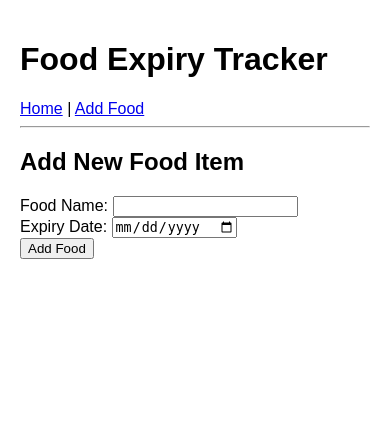
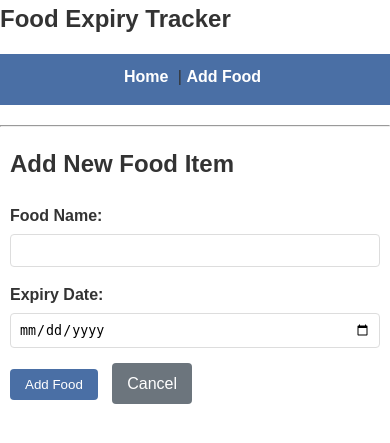
Before and after one commit to raysuo/food-expiry-tracker, a Flask app: page /add in a window 390 px wide. Shown: the top 443 px of the page. Run offline with Flask 3, Linux system fonts and the light colour scheme.

Commit message:
Fixed Dockerfile to use uv, added responsiveness

```diff
--- a/templates/add_food.html
+++ b/templates/add_food.html
@@ -1,16 +1,19 @@
 {% extends "base.html" %}
 
 {% block content %}
+<div class="container">
     <h2>Add New Food Item</h2>
     <form method="POST">
-    <div>
+        <div class="form-group">
             <label for="name">Food Name:</label>
             <input type="text" id="name" name="name" required>
         </div>
-    <div>
+        <div class="form-group">
             <label for="expiry_date">Expiry Date:</label>
             <input type="date" id="expiry_date" name="expiry_date" required>
         </div>
-    <button type="submit">Add Food</button>
+        <button type="submit" class="btn">Add Food</button>
+        <a href="{{ url_for('index') }}" class="btn" style="background-color: #6c757d; margin-left: 10px;">Cancel</a>
     </form>
+</div>
 {% endblock %}
--- a/templates/base.html
+++ b/templates/base.html
@@ -3,15 +3,191 @@
 <head>
     <title>Food Expiry Tracker</title>
     <style>
-        body { font-family: Arial, sans-serif; max-width: 800px; margin: 0 auto; padding: 20px; }
-        .food-item { border: 1px solid #ddd; padding: 10px; margin-bottom: 10px; border-radius: 5px; }
-        .expired { background-color: #ffdddd; }
-        .expiring-soon { background-color: #fff3cd; }
-        .safe { background-color: #d4edda; }
-        .filter-buttons { margin-bottom: 20px; }
-        .filter-buttons a { margin-right: 10px; text-decoration: none; padding: 5px 10px; border-radius: 3px; }
-        .active-filter { background-color: #007bff; color: white; }
+        :root {
+            --primary-color: #4a6fa5;
+            --danger-color: #dc3545;
+            --warning-color: #ffc107;
+            --success-color: #28a745;
+        }
+
+        * {
+            box-sizing: border-box;
+        }
+
+        body {
+            font-family: Arial, sans-serif;
+            margin: 0;
+            padding: 0;
+            line-height: 1.6;
+            color: #333;
+        }
+
+        .container {
+            width: 100%;
+            max-width: 800px;
+            margin: 0 auto;
+            padding: 15px;
+        }
+
+        h1, h2, h3 {
+            margin-top: 0;
+        }
+
+        /* Navigation */
+        nav {
+            background-color: var(--primary-color);
+            padding: 10px 15px;
+            margin-bottom: 20px;
+        }
+
+        nav a {
+            color: white;
+            text-decoration: none;
+            margin-right: 15px;
+            font-weight: bold;
+        }
+
+        /* Food items */
+        .food-item {
+            border: 1px solid #ddd;
+            padding: 15px;
+            margin-bottom: 15px;
+            border-radius: 5px;
+            transition: transform 0.2s;
+        }
+
+        .food-item:hover {
+            transform: translateY(-2px);
+            box-shadow: 0 2px 5px rgba(0,0,0,0.1);
+        }
+
+        .expired {
+            border-left: 4px solid var(--danger-color);
+        }
+
+        .expiring-soon {
+            border-left: 4px solid var(--warning-color);
+        }
+
+        .safe {
+            border-left: 4px solid var(--success-color);
+        }
+
+        /* Status badges */
+        .status-badge {
+            display: inline-block;
+            padding: 3px 8px;
+            border-radius: 12px;
+            font-size: 0.8em;
+            font-weight: bold;
+            color: white;
+        }
+
+        .status-badge.expired {
+            background-color: var(--danger-color);
+        }
+
+        .status-badge.expiring-soon {
+            background-color: var(--warning-color);
+            color: #333;
+        }
+
+        .status-badge.safe {
+            background-color: var(--success-color);
+        }
+
+        /* Buttons and links */
+        .btn {
+            display: inline-block;
+            padding: 8px 15px;
+            background-color: var(--primary-color);
+            color: white;
+            text-decoration: none;
+            border-radius: 4px;
+            border: none;
+            cursor: pointer;
+        }
+
+        .btn-danger {
+            background-color: var(--danger-color);
+        }
+
+        .delete-link {
+            color: var(--danger-color);
+            text-decoration: none;
+            font-size: 0.9em;
+        }
+
+        /* Forms */
+        .form-group {
+            margin-bottom: 15px;
+        }
+
+        label {
+            display: block;
+            margin-bottom: 5px;
+            font-weight: bold;
+        }
+
+        input[type="text"],
+        input[type="date"],
+        input[type="number"],
+        select {
+            width: 100%;
+            padding: 8px;
+            border: 1px solid #ddd;
+            border-radius: 4px;
+        }
+
+        /* Filter buttons */
+        .filter-buttons {
+            display: flex;
+            flex-wrap: wrap;
+            gap: 8px;
+            margin-bottom: 20px;
+        }
+
+        .filter-btn {
+            padding: 6px 12px;
+            border: 1px solid #ddd;
+            border-radius: 4px;
+            text-decoration: none;
+            color: #333;
+            background-color: #f8f9fa;
+        }
+
+        .filter-btn.active {
+            background-color: var(--primary-color);
+            color: white;
+            border-color: var(--primary-color);
+        }
+
+        /* Responsive adjustments */
+        @media (max-width: 600px) {
+            .food-item {
+                padding: 10px;
+            }
+
+            h1 {
+                font-size: 1.5em;
+            }
+
+            nav {
+                padding: 10px;
+                text-align: center;
+            }
+
+            nav a {
+                display: inline-block;
+                margin: 0 5px 5px 0;
+            }
+
+            .container {
+                padding: 10px;
+            }
+        }
     </style>
+    <meta name="viewport" content="width=device-width, initial-scale=1">
 </head>
 <body>
     <h1>Food Expiry Tracker</h1>
```
Also changed, not shown: templates/index.html (+19 -9 lines), 1 other file. Lines whose indentation alone changed are shown as unchanged.
